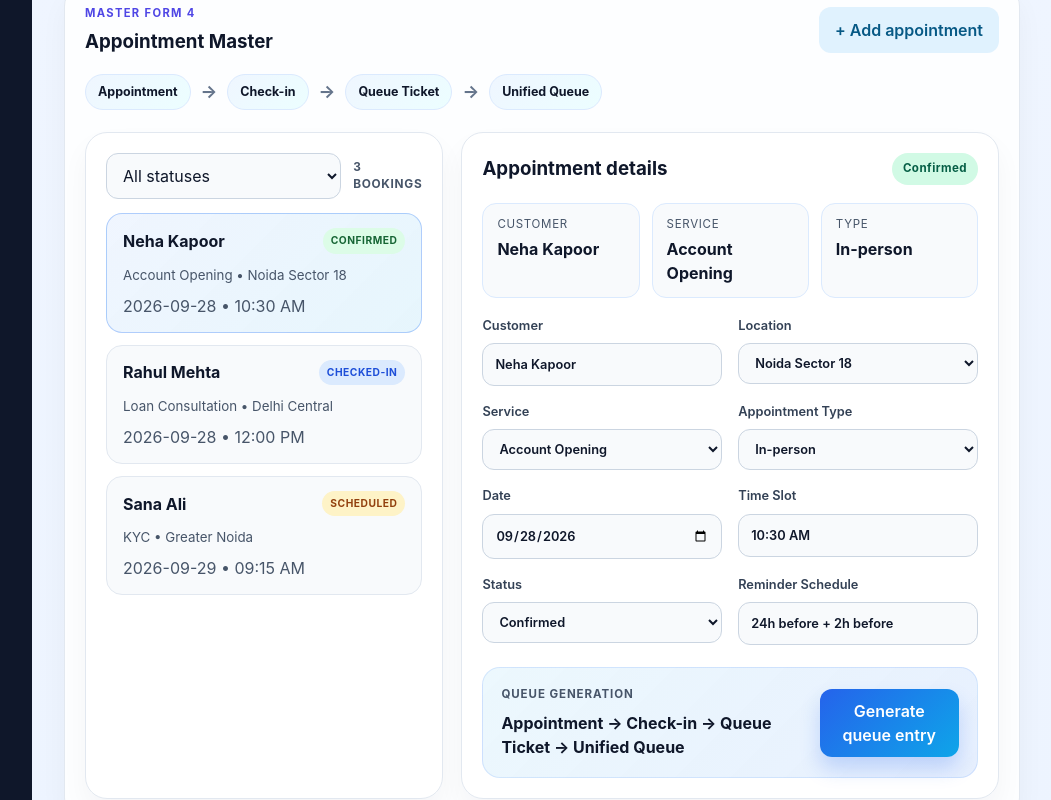
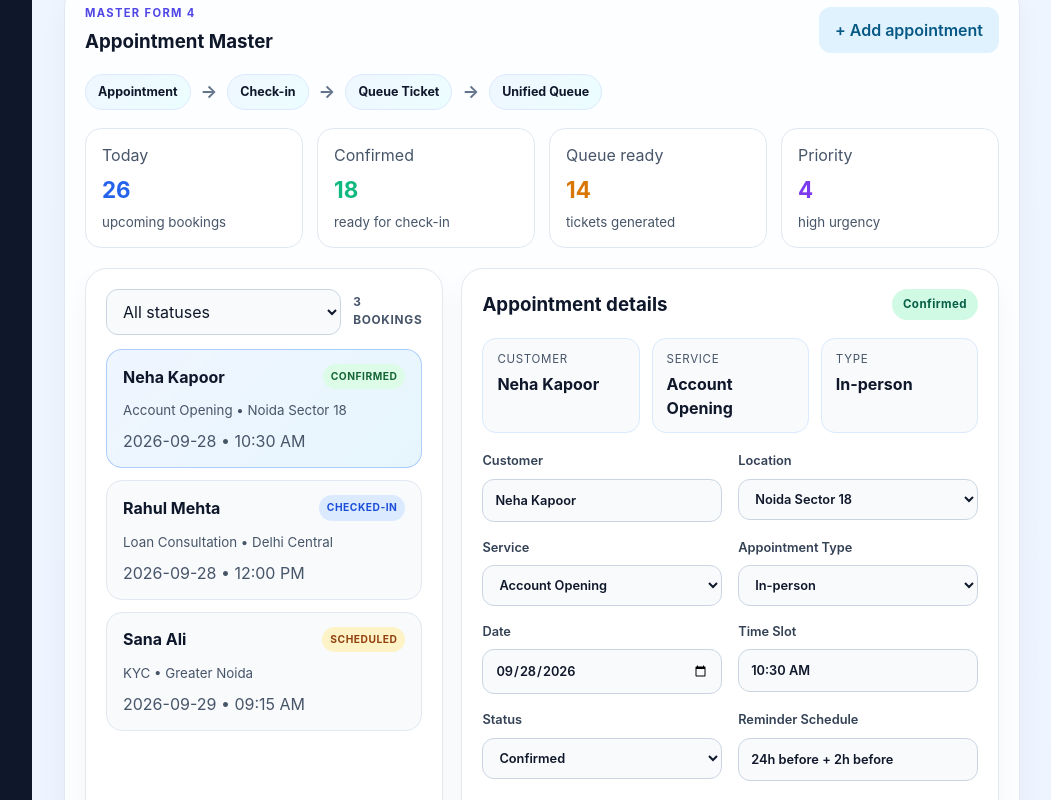
Before and after one commit to KANHAIYAKS108/QFlow, a React (Vite) app: page / in a window 1280 px wide. Shown: the part 1880-2680 px from the top of the page, without its empty margins (228-1279 px from the left). Built offline with nearby package versions, Linux system fonts and the light colour scheme.

Commit message:
Add appointment summary metrics

```diff
--- a/src/App.css
+++ b/src/App.css
@@ -608,8 +608,40 @@ textarea:focus {
   align-items: center;
   flex-wrap: wrap;
   gap: 10px;
-  margin: 16px 0 22px;
+  margin: 16px 0 18px;
 }
+
+.appointment-stats {
+  display: grid;
+  grid-template-columns: repeat(4, minmax(0, 1fr));
+  gap: 14px;
+  margin-bottom: 20px;
+}
+
+.summary-card {
+  background: white;
+  border: 1px solid #e2e8f0;
+  border-radius: 16px;
+  padding: 14px 16px;
+  display: flex;
+  flex-direction: column;
+  gap: 6px;
+}
+
+.summary-card span,
+.summary-card small {
+  color: #475569;
+}
+
+.summary-card strong {
+  font-size: 1.4rem;
+  color: #0f172a;
+}
+
+.summary-card.blue strong { color: #2563eb; }
+.summary-card.green strong { color: #10b981; }
+.summary-card.amber strong { color: #d97706; }
+.summary-card.purple strong { color: #7c3aed; }
 
 .flow-node {
   border: 1px solid #dbeafe;
--- a/src/App.jsx
+++ b/src/App.jsx
@@ -91,6 +91,7 @@ const initialAppointments = [
     appointmentType: 'In-person',
     status: 'Confirmed',
     reminderSchedule: '24h before + 2h before',
+    queueGenerated: true,
   },
   {
     id: 2,
@@ -102,6 +103,7 @@ const initialAppointments = [
     appointmentType: 'Virtual',
     status: 'Checked-In',
     reminderSchedule: '1h before',
+    queueGenerated: true,
   },
   {
     id: 3,
@@ -113,6 +115,7 @@ const initialAppointments = [
     appointmentType: 'Priority',
     status: 'Scheduled',
     reminderSchedule: 'Same-day confirmation',
+    queueGenerated: false,
   },
 ]
 
@@ -131,6 +134,13 @@ const overviewStats = [
   { label: 'Active counters', value: '11', change: '4 under watch', tone: 'green' },
   { label: 'Queue balance', value: '1.2:1', change: 'Stable load', tone: 'amber' },
   { label: 'Coverage rate', value: '96%', change: 'High routing fit', tone: 'purple' },
+]
+
+const appointmentSummary = [
+  { label: 'Today', value: '26', change: 'upcoming bookings', tone: 'blue' },
+  { label: 'Confirmed', value: '18', change: 'ready for check-in', tone: 'green' },
+  { label: 'Queue ready', value: '14', change: 'tickets generated', tone: 'amber' },
+  { label: 'Priority', value: '4', change: 'high urgency', tone: 'purple' },
 ]
 
 function App() {
@@ -254,10 +264,21 @@ function App() {
       appointmentType: 'In-person',
       status: 'Scheduled',
       reminderSchedule: '2h before',
+      queueGenerated: false,
     }
 
     setAppointments((previous) => [newAppointment, ...previous])
     setSelectedAppointmentId(newAppointment.id)
+  }
+
+  const toggleQueueGeneration = () => {
+    setAppointments((previous) =>
+      previous.map((appointment) =>
+        appointment.id === selectedAppointmentId
+          ? { ...appointment, queueGenerated: !appointment.queueGenerated }
+          : appointment,
+      ),
+    )
   }
 
   return (
@@ -632,6 +653,16 @@ function App() {
             <div className="flow-node">Unified Queue</div>
           </div>
 
+          <div className="appointment-stats">
+            {appointmentSummary.map((stat) => (
+              <article key={stat.label} className={`summary-card ${stat.tone}`}>
+                <span>{stat.label}</span>
+                <strong>{stat.value}</strong>
+                <small>{stat.change}</small>
+              </article>
+            ))}
+          </div>
+
           <div className="appointment-layout">
             <div className="panel appointment-list-panel">
               <div className="catalog-actions">
@@ -781,10 +812,14 @@ function App() {
               <div className="queue-box">
                 <div>
                   <span className="queue-title">Queue generation</span>
-                  <strong>Appointment → Check-in → Queue Ticket → Unified Queue</strong>
+                  <strong>
+                    {selectedAppointment.queueGenerated
+                      ? 'Queue ticket is ready for unified service flow.'
+                      : 'Appointment → Check-in → Queue Ticket → Unified Queue'}
+                  </strong>
                 </div>
-                <button type="button" className="primary-btn small-btn">
-                  Generate queue entry
+                <button type="button" className="primary-btn small-btn" onClick={toggleQueueGeneration}>
+                  {selectedAppointment.queueGenerated ? 'Remove queue' : 'Generate queue entry'}
                 </button>
               </div>
             </div>
```
